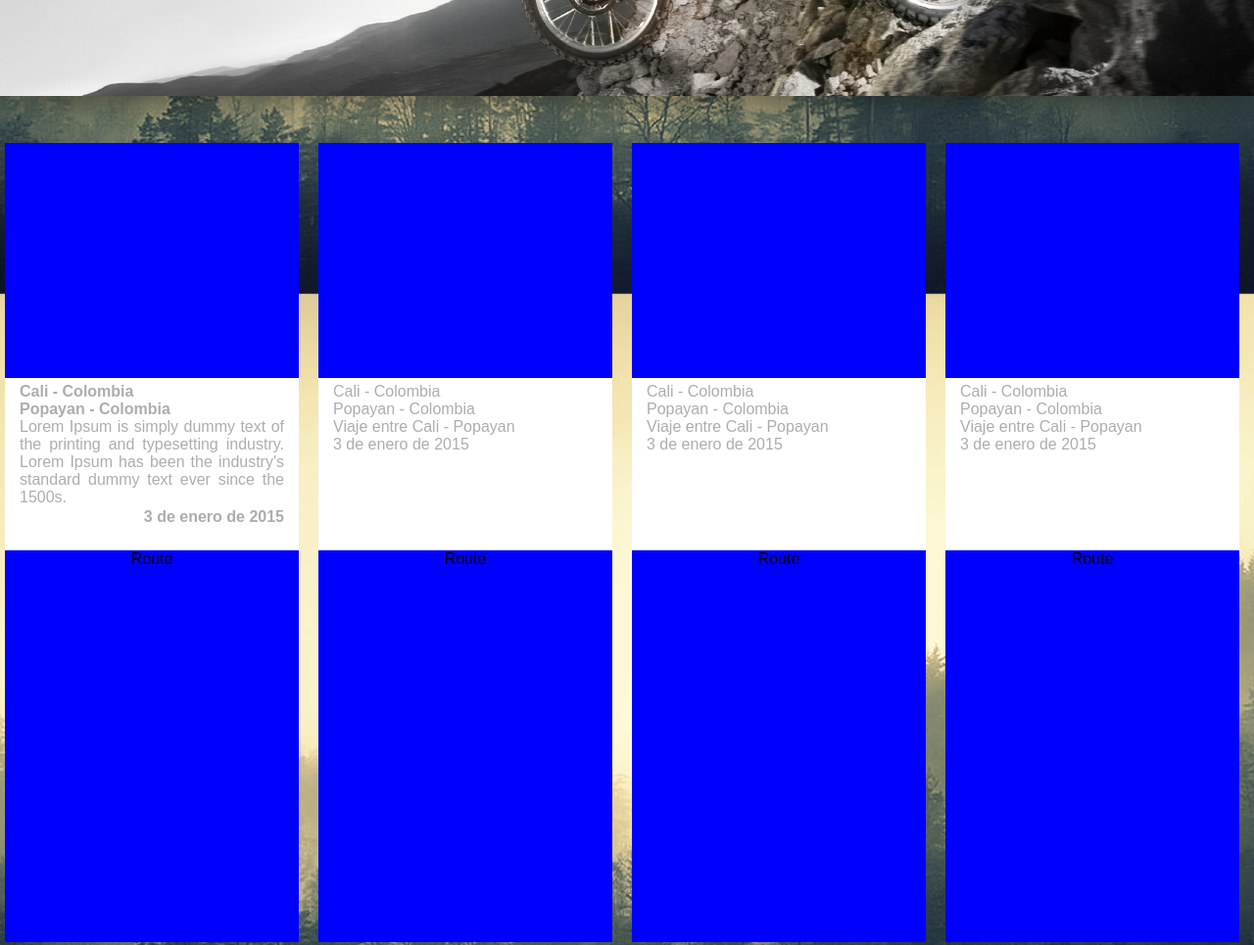
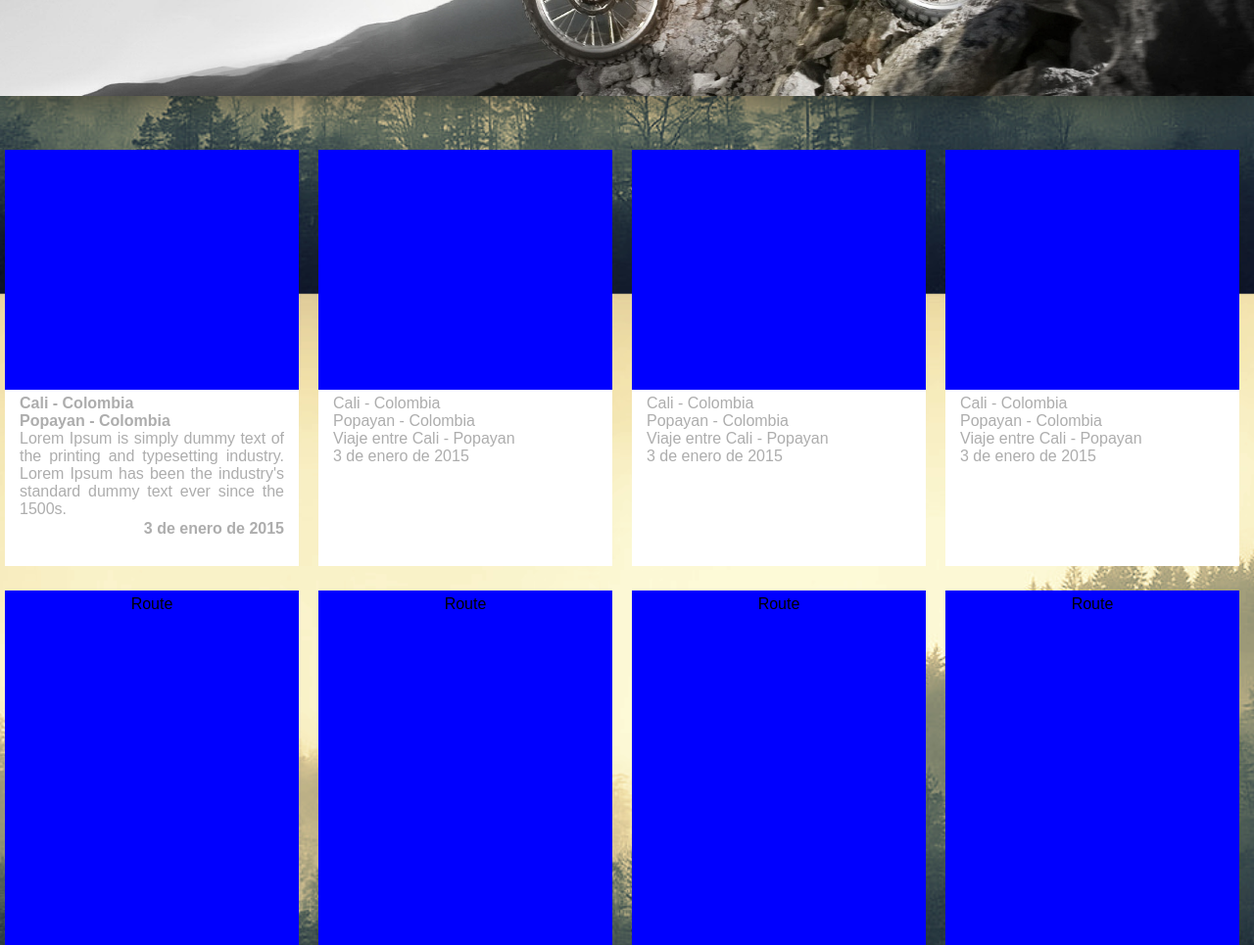
Before and after one commit to julbarg/HTML5Demo, a plain HTML site: page WebContent/index.html in a window 1280 px wide. Shown: the part 500-1465 px from the top of the page at 98% size. Drawn offline with Linux system fonts and the light colour scheme; a web font is replaced by a local one.

Commit message:
Fix Routes

```diff
--- a/WebContent/css/style.css
+++ b/WebContent/css/style.css
@@ -119,14 +119,16 @@ div.table>div>div {
 	display: table-cell;
 	padding-left: 5px;
 	padding-right: 5px;
-	padding-top: 8px;
-	padding-bottom: 8px;
+	padding-top: 15px;
+	padding-bottom: 15px;
 }
 
 div.route {
 	width: 300px;
-	height: 400px;
+	height: 410px;
 	background-color: blue;
+	padding-top: 5px;
+	padding-bottom: 5px;
 }
 
 div.route div.img_route {
```
